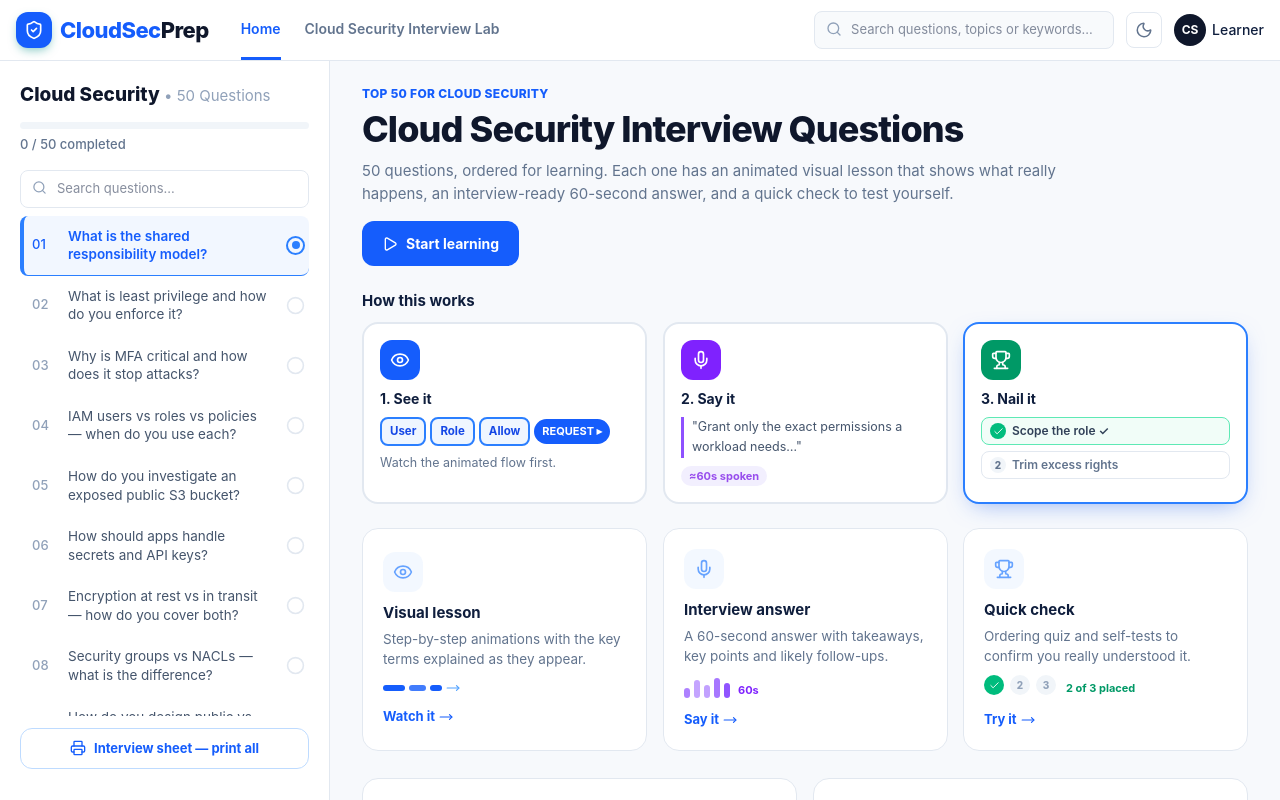
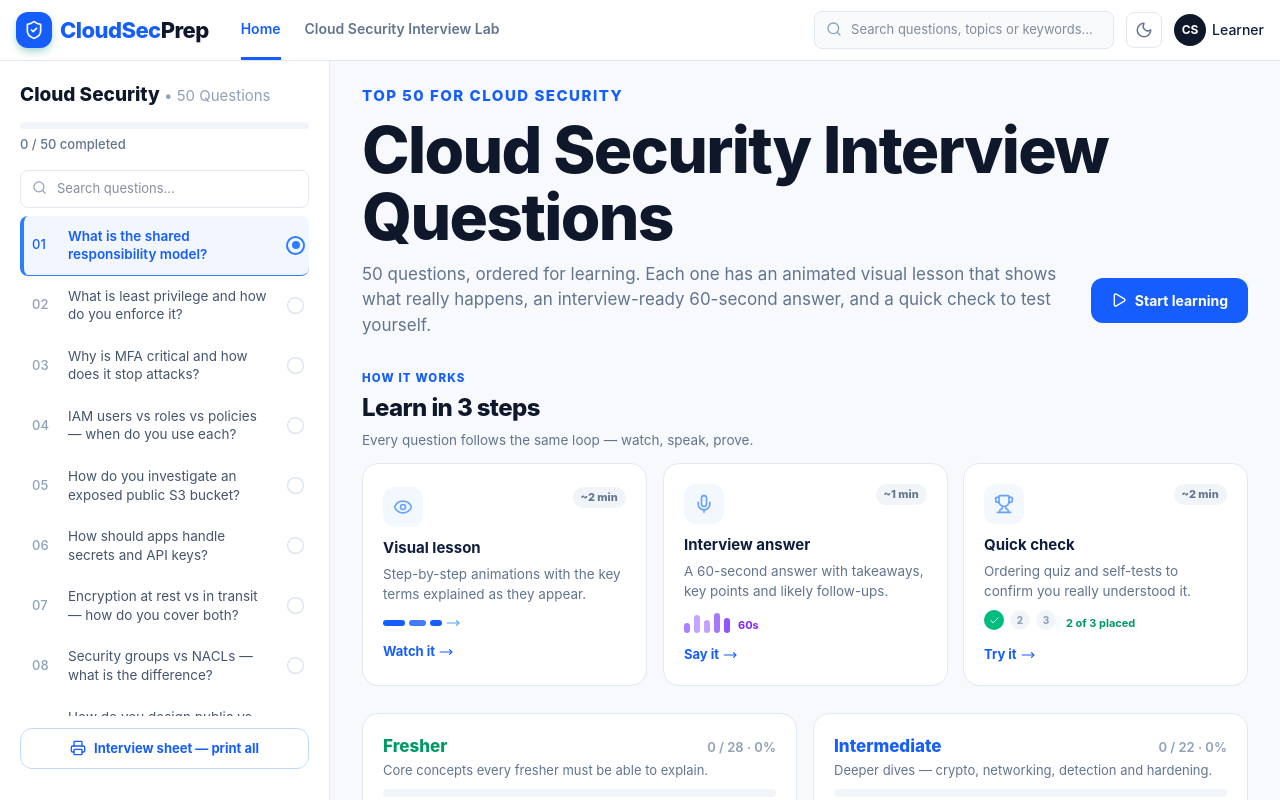
Before and after one commit to Gopika1112/cloud-security-interview-prep, a React (Vite) app: page / in a window 1280 px wide. Shown: the top 800 px of the page. Built offline with nearby package versions, Linux system fonts and the light colour scheme.

Commit message:
Home hero polish: left-aligned layout, bigger title, 3-step launchers, grouped lists

```diff
--- a/src/App.tsx
+++ b/src/App.tsx
@@ -366,50 +366,6 @@ function OrderQuiz({ q, onBest }: { q: CloudQuestion; onBest?: (qid: number, val
 }
 
 /* ---------- Home (welcome view, in-app — not a separate page) ---------- */
-function HowItWorksDemo() {
-  const [hot, setHot] = useState(0);
-  useEffect(() => {
-    const t = setInterval(() => setHot((s) => (s + 1) % 3), 2400);
-    return () => clearInterval(t);
-  }, []);
-  const ring = (i: number) => (i === hot ? 'border-blue-500 shadow-[0_8px_24px_-10px_rgba(37,99,235,.55)]' : 'border-slate-200 dark:border-slate-700');
-  return (
-    <div className="mt-6">
-      <div className="font-bold text-[15px] dark:text-white">How this works</div>
-      <div className="grid sm:grid-cols-3 gap-4 mt-3">
-        <div className={`pop bg-white dark:bg-slate-900 border-2 rounded-2xl p-4 transition-shadow ${ring(0)}`}>
-          <span className="w-10 h-10 rounded-xl bg-blue-600 text-white grid place-items-center"><Icons.Eye size={20} /></span>
-          <div className="font-bold text-[14px] mt-2 dark:text-white">1. See it</div>
-          <div className="flex items-center gap-1 mt-2 flex-wrap">
-            {['User', 'Role', 'Allow'].map((n) => (
-              <span key={n} className="text-[11.5px] font-bold rounded-lg px-2 py-1 border-2 border-blue-500 bg-blue-50 dark:bg-blue-950/40 text-blue-700 dark:text-blue-300">{n}</span>
-            ))}
-            <span className="text-[11px] font-bold rounded-full px-2 py-1 bg-blue-600 text-white packet-pill">REQUEST ▸</span>
-          </div>
-          <p className="text-[12.5px] text-slate-500 dark:text-slate-400 mt-2">Watch the animated flow first.</p>
-        </div>
-        <div className={`pop bg-white dark:bg-slate-900 border-2 rounded-2xl p-4 transition-shadow ${ring(1)}`} style={{ animationDelay: '.15s' }}>
-          <span className="w-10 h-10 rounded-xl bg-violet-600 text-white grid place-items-center"><Icons.Mic size={20} /></span>
-          <div className="font-bold text-[14px] mt-2 dark:text-white">2. Say it</div>
-          <p className="text-[12.5px] text-slate-600 dark:text-slate-300 mt-2 leading-relaxed border-l-[3px] border-violet-500 pl-2">"Grant only the exact permissions a workload needs…"</p>
-          <span className="inline-block mt-2 text-[11px] font-bold rounded-full px-2 py-0.5 bg-violet-100 dark:bg-violet-950 text-violet-700 dark:text-violet-300 pulse-dot">≈60s spoken</span>
-        </div>
-        <div className={`pop bg-white dark:bg-slate-900 border-2 rounded-2xl p-4 transition-shadow ${ring(2)}`} style={{ animationDelay: '.3s' }}>
-          <span className="w-10 h-10 rounded-xl bg-emerald-600 text-white grid place-items-center"><Icons.Trophy size={20} /></span>
-          <div className="font-bold text-[14px] mt-2 dark:text-white">3. Nail it</div>
-          <div className="mt-2 space-y-1.5">
-            <div className="text-[12px] font-semibold flex items-center gap-1.5 border border-emerald-300 bg-emerald-50/70 dark:bg-emerald-950/30 text-slate-700 dark:text-slate-200 rounded-lg px-2 py-1">
-              <span className="w-4 h-4 rounded-full grid place-items-center bg-emerald-500 text-white"><Icons.Check size={11} /></span>Scope the role ✓
-            </div>
-            <div className="text-[12px] font-semibold flex items-center gap-1.5 border border-slate-200 dark:border-slate-700 text-slate-500 dark:text-slate-400 rounded-lg px-2 py-1">
-              <span className="w-4 h-4 rounded-full grid place-items-center bg-slate-100 dark:bg-slate-700 text-slate-500 text-[10px] font-extrabold">2</span>Trim excess rights
-            </div>
-          </div>
-        </div>
-      </div>
-    </div>
-  );
-}
 function HomeView({ all, done, onOpen }: { all: CloudQuestion[]; done: Set<number>; onOpen: (id: number, tab?: 'visual' | 'answer' | 'practice') => void }) {
   const groups: { title: string; desc: string; color: string; ids: number[] }[] = [
     { title: 'Fresher', desc: 'Core concepts every fresher must be able to explain.', color: 'text-emerald-600', ids: all.filter((x) => (questionMeta[x.id]?.level ?? 'Fresher') === 'Fresher').map((x) => x.id) },
@@ -417,24 +373,31 @@ function HomeView({ all, done, onOpen }: { all: CloudQuestion[]; done: Set<numbe
   ];
   return (
     <div className="flex-1 min-w-0 px-4 sm:px-8 py-6">
-      <div className="text-[12px] font-extrabold tracking-wide text-blue-600 uppercase">Top 50 for cloud security</div>
-      <h1 className="text-[26px] sm:text-[36px] font-extrabold text-slate-900 dark:text-white tracking-tight leading-tight mt-1">Cloud Security Interview Questions</h1>
-      <p className="text-slate-500 dark:text-slate-400 mt-2 text-[14px] sm:text-[15px] max-w-[720px]">50 questions, ordered for learning. Each one has an animated visual lesson that shows what really happens, an interview-ready 60-second answer, and a quick check to test yourself.</p>
-      <div className="flex flex-col sm:flex-row gap-3 mt-4">
-        <button onClick={() => onOpen(all[0].id)} className="flex-1 sm:flex-none bg-blue-600 hover:bg-blue-700 text-white font-bold rounded-xl px-5 py-3 text-[14px] flex items-center justify-center gap-2">
+      <div className="text-left text-[14px] sm:text-[15px] font-extrabold tracking-widest text-blue-600 uppercase">Top 50 for cloud security</div>
+      <h1 className="text-left text-[44px] sm:text-[64px] font-extrabold text-slate-900 dark:text-white tracking-tight leading-[1.05] mt-2">Cloud Security Interview Questions</h1>
+      <div className="flex flex-col sm:flex-row sm:items-center gap-4 mt-3">
+        <p className="text-left text-slate-500 dark:text-slate-400 text-[15px] sm:text-[17px] max-w-[760px] flex-1">50 questions, ordered for learning. Each one has an animated visual lesson that shows what really happens, an interview-ready 60-second answer, and a quick check to test yourself.</p>
+        <button onClick={() => onOpen(all[0].id)} className="w-full sm:w-auto shrink-0 bg-blue-600 hover:bg-blue-700 text-white font-bold rounded-xl px-5 py-3 text-[14px] flex items-center justify-center gap-2">
           <Icons.Play size={16} /> Start learning
         </button>
       </div>
-      <HowItWorksDemo />
-      <div className="grid sm:grid-cols-3 gap-4 mt-6">
+      <div className="mt-8">
+        <div className="text-[11.5px] font-extrabold tracking-widest text-blue-600 uppercase">How it works</div>
+        <h2 className="text-[20px] sm:text-[24px] font-extrabold text-slate-900 dark:text-white tracking-tight mt-0.5">Learn in 3 steps</h2>
+        <p className="text-[13.5px] text-slate-500 dark:text-slate-400 mt-1">Every question follows the same loop — watch, speak, prove.</p>
+      </div>
+      <div className="grid sm:grid-cols-3 gap-4 mt-4">
         {[
-          { Icon: Icons.Eye, name: 'Visual lesson', desc: 'Step-by-step animations with the key terms explained as they appear.', tab: 'visual' as const, cta: 'Watch it' },
-          { Icon: Icons.Mic, name: 'Interview answer', desc: 'A 60-second answer with takeaways, key points and likely follow-ups.', tab: 'answer' as const, cta: 'Say it' },
-          { Icon: Icons.Trophy, name: 'Quick check', desc: 'Ordering quiz and self-tests to confirm you really understood it.', tab: 'practice' as const, cta: 'Try it' },
-        ].map(({ Icon, name, desc, tab, cta }, i) => (
+          { Icon: Icons.Eye, name: 'Visual lesson', desc: 'Step-by-step animations with the key terms explained as they appear.', tab: 'visual' as const, cta: 'Watch it', time: '~2 min' },
+          { Icon: Icons.Mic, name: 'Interview answer', desc: 'A 60-second answer with takeaways, key points and likely follow-ups.', tab: 'answer' as const, cta: 'Say it', time: '~1 min' },
+          { Icon: Icons.Trophy, name: 'Quick check', desc: 'Ordering quiz and self-tests to confirm you really understood it.', tab: 'practice' as const, cta: 'Try it', time: '~2 min' },
+        ].map(({ Icon, name, desc, tab, cta, time }, i) => (
           <button key={name} onClick={() => onOpen(all[0].id, tab)} title={`${cta} — opens Q1 in ${name} mode`}
             className="pop group text-left bg-white dark:bg-slate-900 border border-slate-200 dark:border-slate-700 rounded-2xl p-5 transition-all hover:-translate-y-1 hover:shadow-[0_12px_28px_-12px_rgba(37,99,235,.45)] hover:border-blue-300 cursor-pointer" style={{ animationDelay: `${i * 0.15}s` }}>
-            <span className="inline-grid place-items-center w-10 h-10 rounded-xl bg-blue-50 dark:bg-blue-950/50 pulse-dot"><Icon size={20} className="text-blue-500" /></span>
+            <div className="flex items-start">
+              <span className="inline-grid place-items-center w-10 h-10 rounded-xl bg-blue-50 dark:bg-blue-950/50 pulse-dot"><Icon size={20} className="text-blue-500" /></span>
+              <span className="ml-auto text-[11px] font-extrabold rounded-full px-2 py-0.5 bg-slate-100 dark:bg-slate-800 text-slate-500 dark:text-slate-300">{time}</span>
+            </div>
             <div className="font-bold text-[15px] mt-2.5 dark:text-white">{name}</div>
             <p className="text-[13.5px] text-slate-500 dark:text-slate-400 mt-1">{desc}</p>
             {i === 0 && (
```
